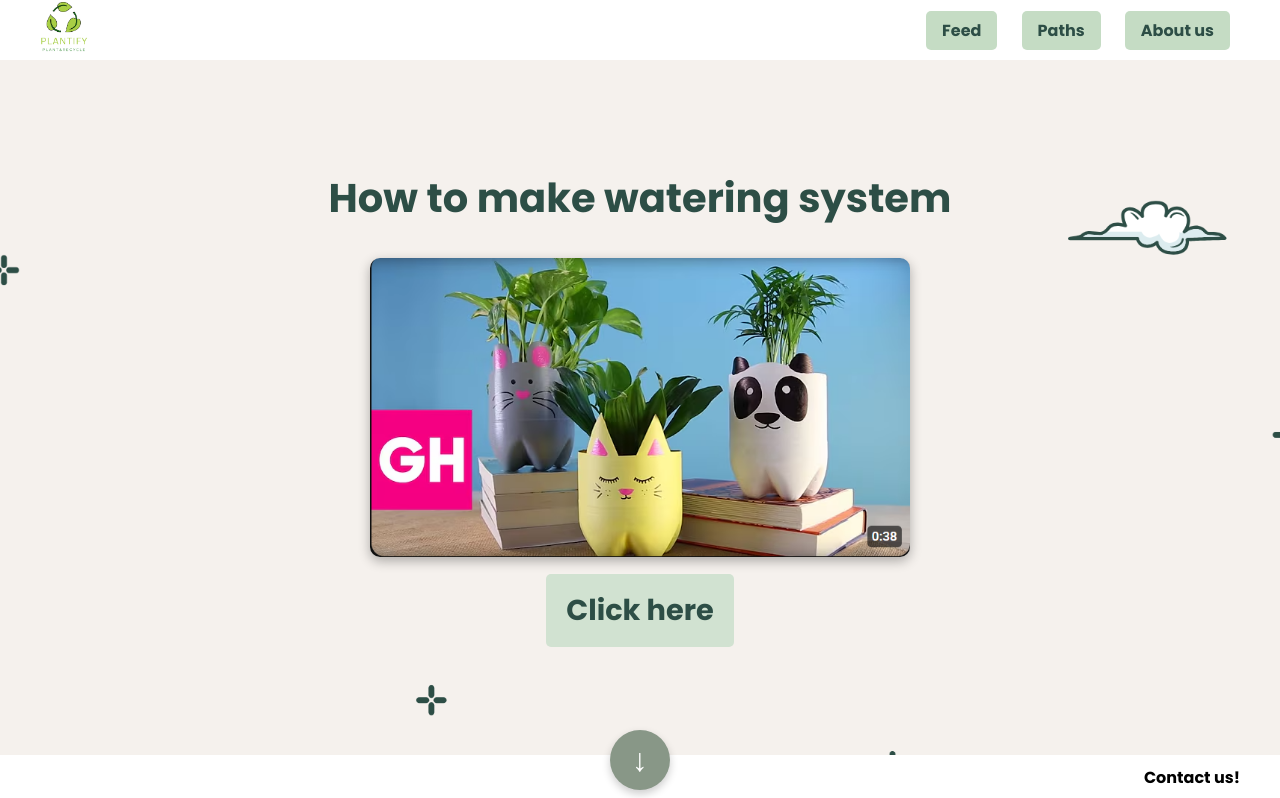
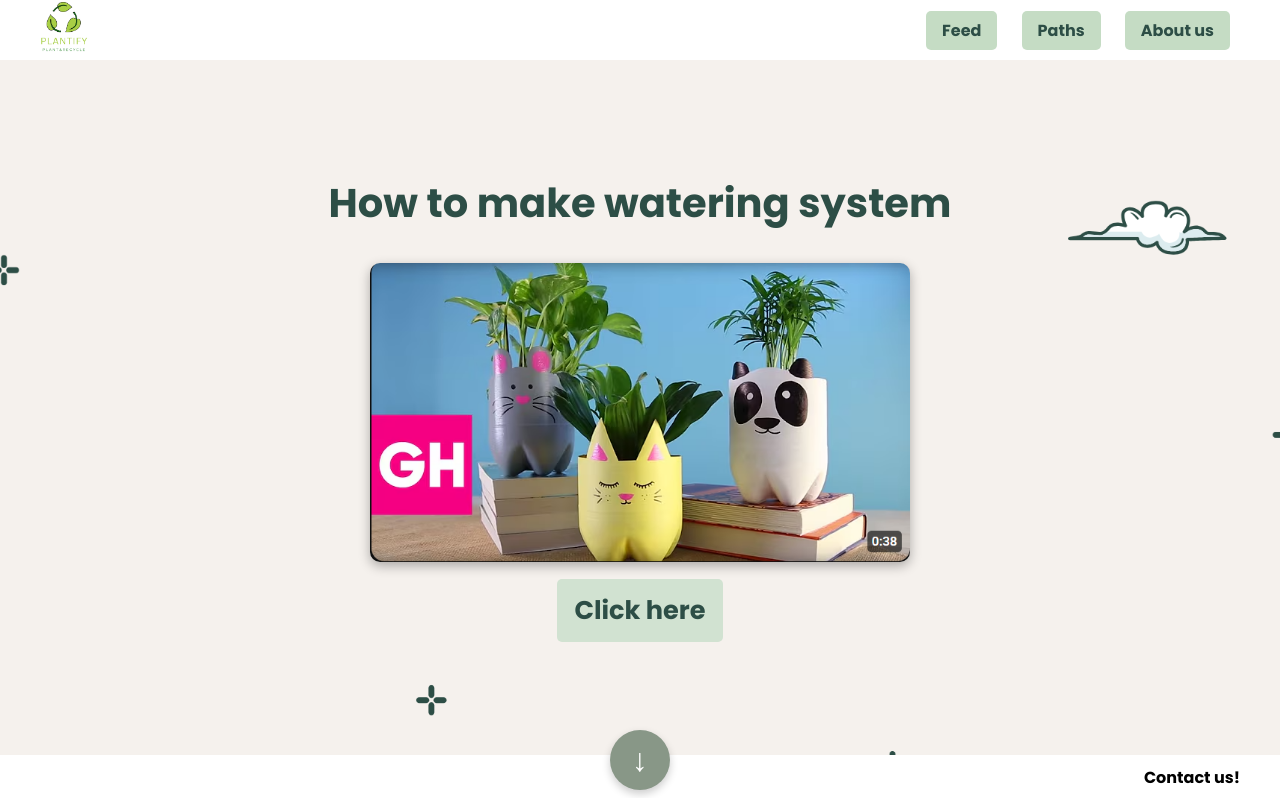
Before and after one commit to 7la-Saber/Plantify, a plain HTML site: page recyclingtut.html in a window 1280 px wide. Shown: the top 798 px of the page. Drawn offline with Linux system fonts and the light colour scheme.

Commit message:
Update recyclingtut.css

```diff
--- a/styles/recyclingtut.css
+++ b/styles/recyclingtut.css
@@ -103,8 +103,8 @@
 
   .click-button {
     background-color: #D1E2D1;
-    padding: 15px 20px;
-    font-size: 1.8rem;
+    padding: 12px 17px;
+    font-size: 1.6rem;
     font-weight: bold;
     color: #2D4E46;
     text-decoration: none;
```
